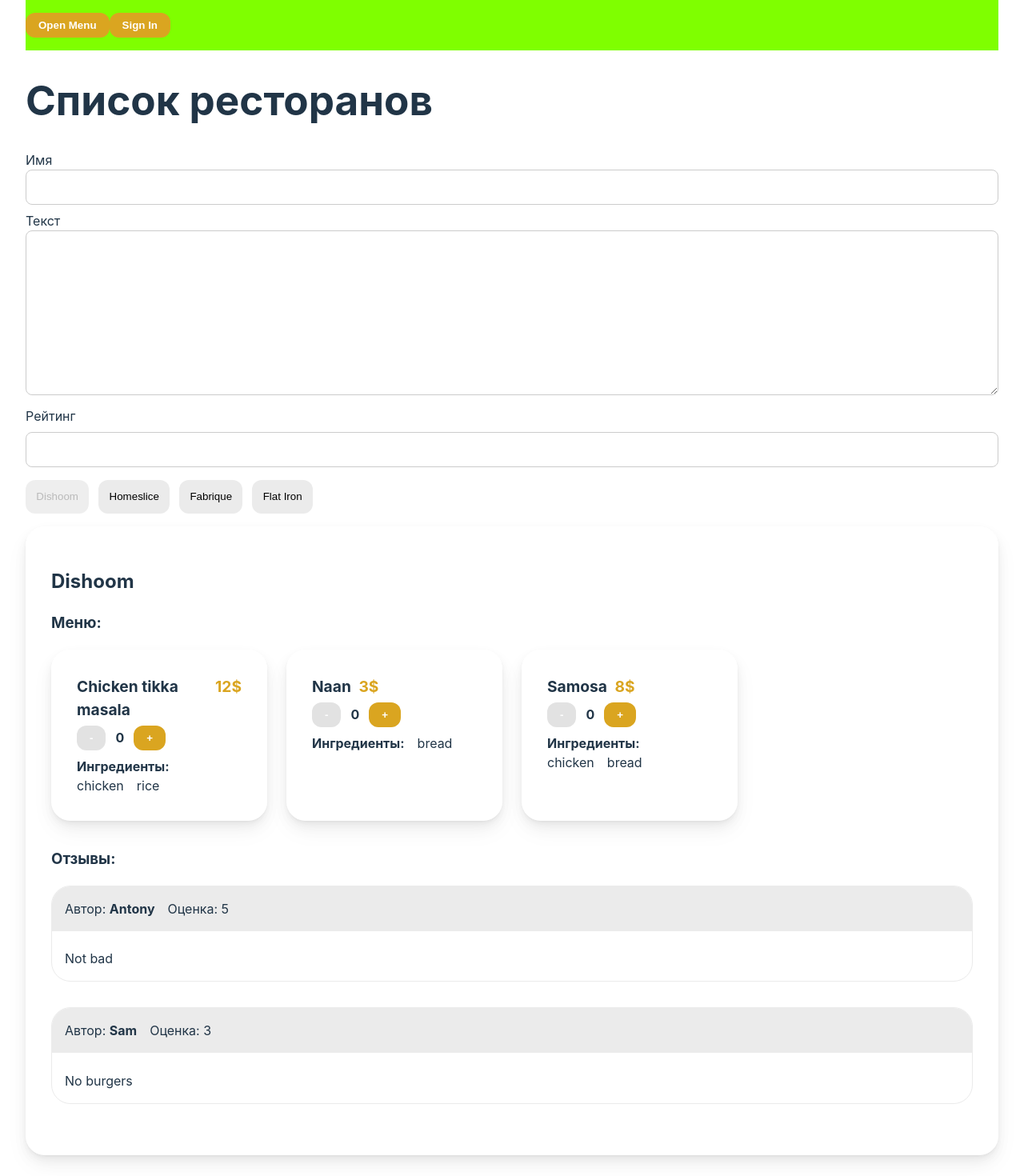
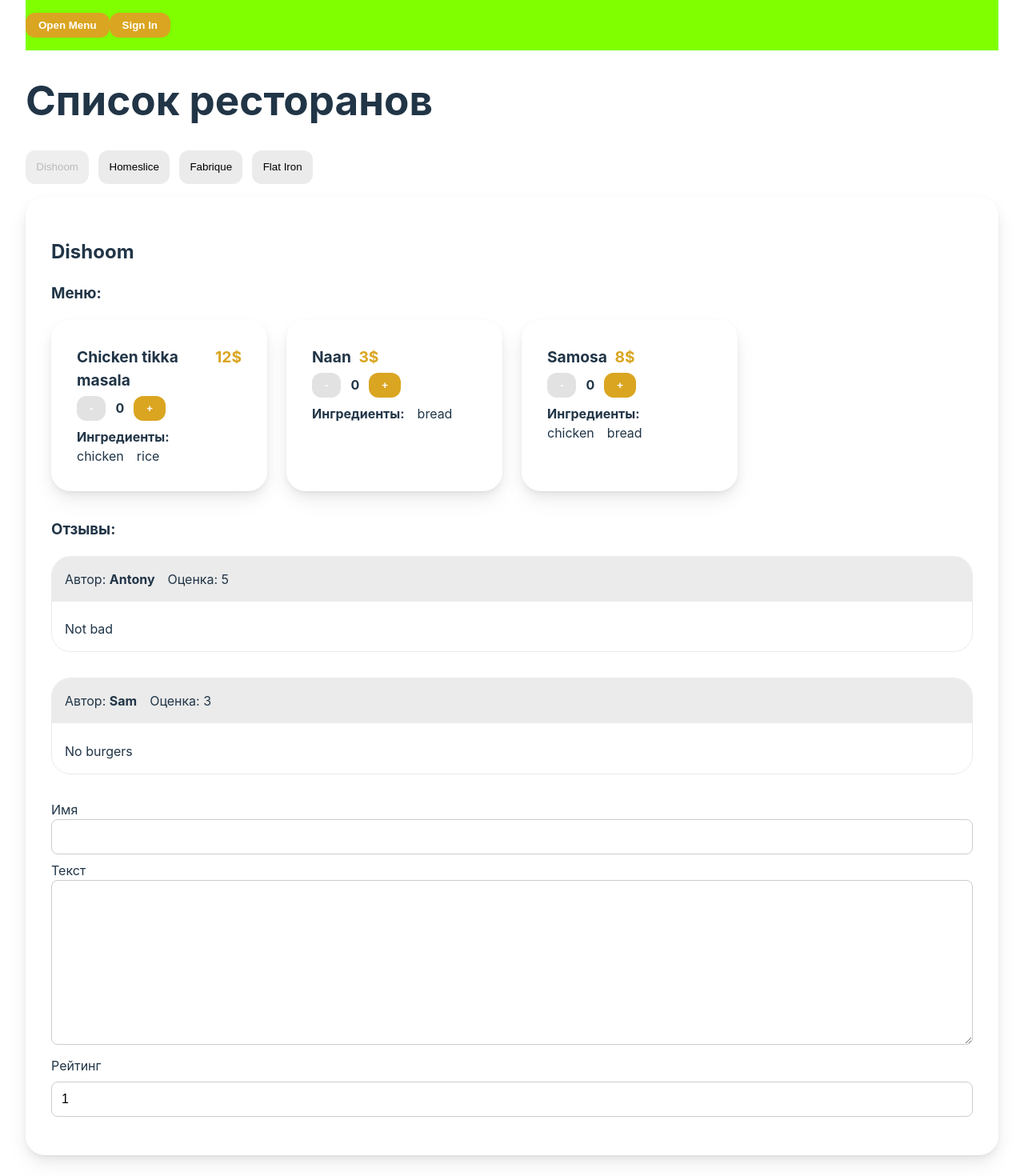
Before and after one commit to alex-stroev/react-2024-91-15, a React (Vite) app: page / in a window 1280 px wide. Shown: the top 1470 px of the page at 80% size. Built offline with nearby package versions, Linux system fonts and the light colour scheme.

Commit message:
+ simple form on useReducer()

```diff
--- a/src/components/RestaurantReviews/component.jsx
+++ b/src/components/RestaurantReviews/component.jsx
@@ -1,12 +1,18 @@
 import styles from "./styles.module.scss";
 import { Review } from "../Review/component";
+import { ReviewForm } from "../ReviewForm/component";
 
 export const RestaurantReviews = ({ reviews }) => {
-    return reviews ? (
-        <div className={styles.reviews}>
-            {reviews.map((review) => {
-                return <Review review={review} />;
-            })}
+    return (
+        <div>
+            {reviews ? (
+                <div className={styles.reviews}>
+                    {reviews.map((review) => {
+                        return <Review review={review} />;
+                    })}
+                </div>
+            ) : null}
+            <ReviewForm />
         </div>
-    ) : null;
+    );
 };
--- a/src/components/Restaurants/component.jsx
+++ b/src/components/Restaurants/component.jsx
@@ -3,7 +3,6 @@
 import { Restaurant } from "../Restaurant/component";
 import styles from "./styles.module.scss";
 import { RestaurantTabs } from "../RestaurantTabs/component";
-import { ReviewForm } from "../ReviewForm/component";
 
 export const Restaurants = () => {
     const initialActiveRestaurantID = restaurants[0].id;
@@ -12,7 +11,6 @@
     return (
         <div>
             <h1>Список ресторанов</h1>
-            <ReviewForm />
             <nav className={styles.nav}>
                 {restaurants.map((restaurant) => (
                     <RestaurantTabs
--- a/src/components/ReviewForm/component.jsx
+++ b/src/components/ReviewForm/component.jsx
@@ -1,18 +1,42 @@
+import { useReducer } from "react";
 import styles from "./styles.module.scss";
 export const ReviewForm = () => {
+    //
+    const initialValue = {
+        name: "",
+        text: "",
+        rating: 1,
+    };
+    //
+    const reducer = (state, { type, payload }) => {
+        switch (type) {
+            case "setName":
+                return { ...initialValue, name: payload };
+            case "setText":
+                return { ...state, text: payload };
+            case "setRating":
+                return { ...state, rating: payload };
+            default:
+                return state;
+        }
+    };
+
+    const [form, dispatch] = useReducer(reducer, initialValue);
+    console.log(form);
+
     return (
         <form className={styles.form}>
             <div className={styles.row}>
                 <label htmlFor="Name">Имя</label>
-                <input id="Name" type="text" />
+                <input id="Name" type="text" value={form.name} onChange={(e) => dispatch({ type: "setName", payload: e.target.value })} />
             </div>
             <div className={styles.row}>
                 <label htmlFor="Text">Текст</label>
-                <textarea id="Text" cols="30" rows="10"></textarea>
+                <textarea id="Text" cols="30" rows="10" value={form.text} onChange={(e) => dispatch({ type: "setText", payload: e.target.value })}></textarea>
             </div>
             <label htmlFor="Rating">Рейтинг</label>
             <div className={styles.row}>
-                <input id="Rating" type="number" min={1} max={5} />
+                <input id="Rating" type="number" min={1} max={5} value={form.rating} onChange={(e) => dispatch({ type: "setRating", payload: Number(e.target.value) })} />
             </div>
         </form>
     );
```
